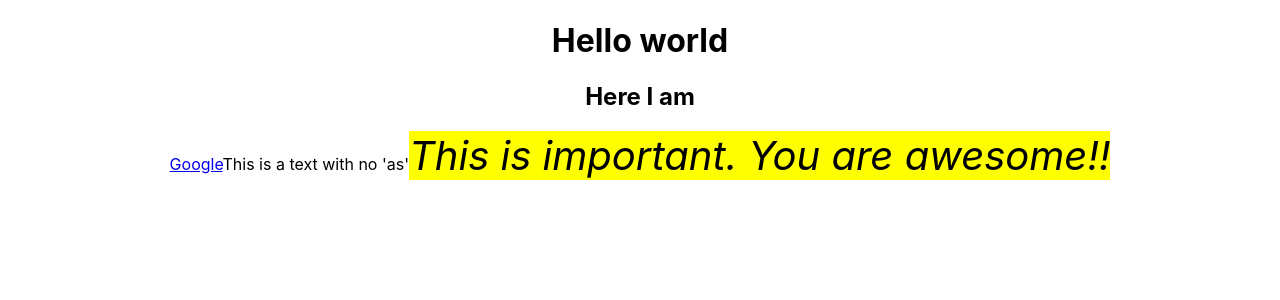
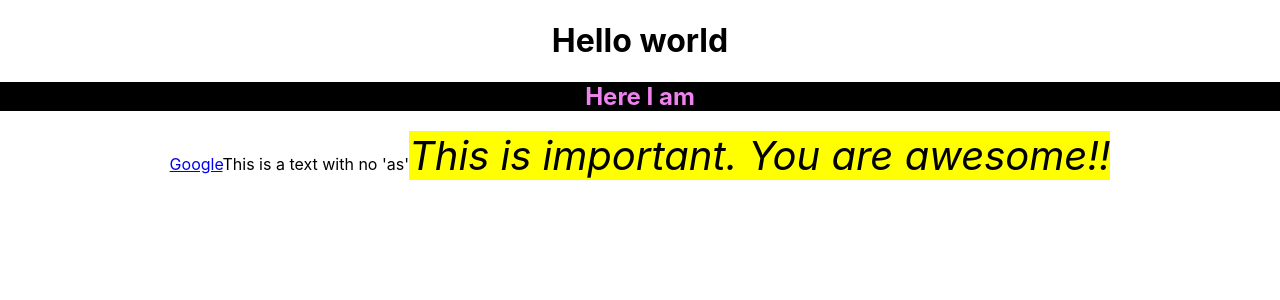
Before and after one commit to sanja-varekamp/polymorphic-components-react, a React (Create React App) app: page / in a window 1280 px wide. Shown: the top 300 px of the page. Built offline with nearby package versions, Linux system fonts and the light colour scheme.

Commit message:
polymorphic component with strong types

```diff
--- a/src/App.tsx
+++ b/src/App.tsx
@@ -15,7 +15,9 @@ function App() {
   return (
     <div className="App">
       <Text as="h1"> Hello world</Text>
-      <Text as="h2"> Here I am</Text>
+      <Text as="h2" color="violet" style={{ backgroundColor: "black" }}>
+        Here I am
+      </Text>
       <Text as="a" href="https://google.com">
         Google
       </Text>
--- a/src/components/Text.tsx
+++ b/src/components/Text.tsx
@@ -25,10 +25,18 @@ type Props<C extends React.ElementType> = React.PropsWithChildren<
 export const Text = <C extends React.ElementType = "span">({
   as,
   children,
+  color,
+  style,
   ...restProps
 }: Props<C>) => {
   const Component = as || "span";
-  return <Component {...restProps}>{children}</Component>;
+  const InternalStyles = color ? { style: { ...style, color } } : {};
+
+  return (
+    <Component {...restProps} {...InternalStyles}>
+      {children}
+    </Component>
+  );
 };
 
 //this {...restProps} is needed so that the href actually works. Without the spread, the href doesn't render. The a tag renders, but not the attribute.
```
